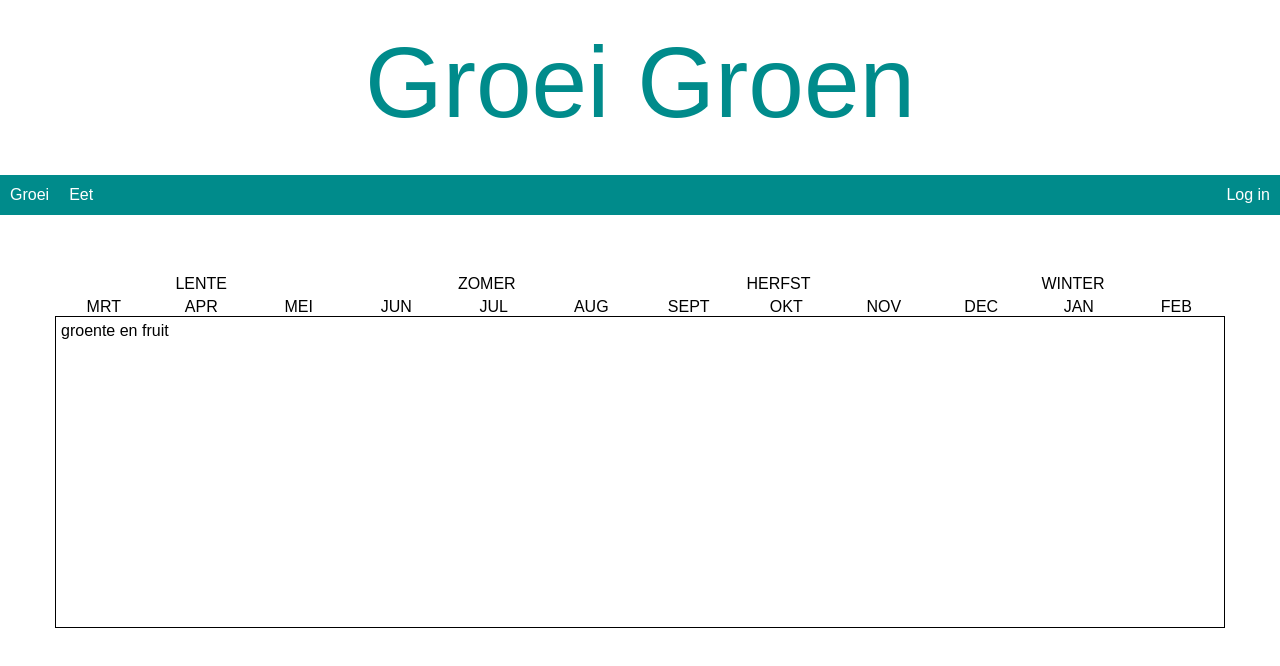
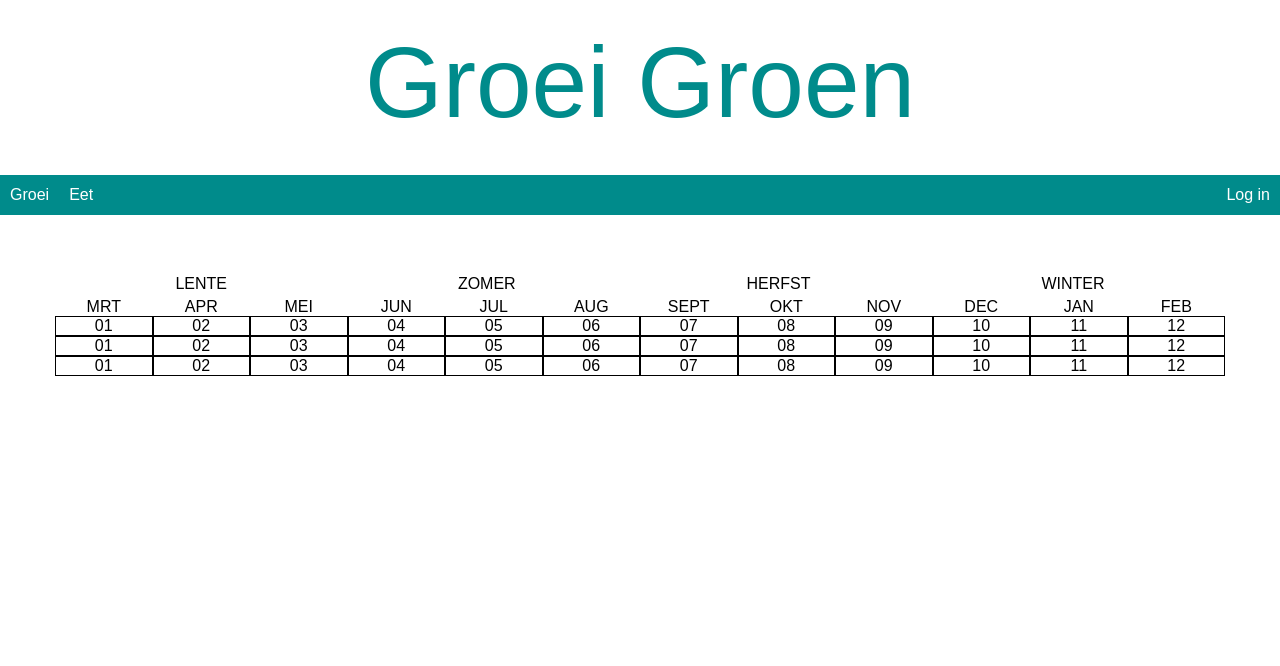
Before and after one commit to meriellesoeters/groei-groen, a React (Create React App) app: page / in a window 1280 px wide. Shown: the top 666 px of the page. Built offline with nearby package versions, Linux system fonts and the light colour scheme.

Commit message:
delete readme content

```diff
--- a/src/components/Calendar/Calendar.js
+++ b/src/components/Calendar/Calendar.js
@@ -3,14 +3,13 @@ import './styles.css';
 
 import { Seasons } from './Seasons';
 import { Months } from './Months';
+import { Food } from './Food';
 
 const Calendar = () => (
     <div className="calendarContainer">
         <Seasons/>
         <Months/>
-        <div className="seasonalContentContainer">
-            <text>groente en fruit</text>
-        </div>
+        <Food/>
     </div>
 );
 
--- a/src/components/Calendar/Food/Food.js
+++ b/src/components/Calendar/Food/Food.js
@@ -1,3 +1,34 @@
-/**
- * Created by merielle on 28-06-17.
- */
+import React from 'react';
+
+import './styles.css';
+// TODO change classNames to something better
+const Food = () => {
+    const veggies = ['tomaat', 'komkommer', 'paprika' ]
+
+    const foodsList = veggies.map(() => {
+        return (
+            <div className="foodContainer">
+                <div className="foodMonth">01</div>
+                <div className="foodMonth">02</div>
+                <div className="foodMonth">03</div>
+                <div className="foodMonth">04</div>
+                <div className="foodMonth">05</div>
+                <div className="foodMonth">06</div>
+                <div className="foodMonth">07</div>
+                <div className="foodMonth">08</div>
+                <div className="foodMonth">09</div>
+                <div className="foodMonth">10</div>
+                <div className="foodMonth">11</div>
+                <div className="foodMonth">12</div>
+            </div>
+        )
+    });
+
+    return (
+        <div className="seasonalContentContainer">
+            { foodsList }
+        </div>
+    )
+};
+
+export default Food;
--- a/src/components/Calendar/Food/index.js
+++ b/src/components/Calendar/Food/index.js
@@ -1,3 +1 @@
-/**
- * Created by merielle on 28-06-17.
- */
+export { default as Food } from './Food';
--- a/src/components/Calendar/Food/styles.css
+++ b/src/components/Calendar/Food/styles.css
@@ -1,19 +1,17 @@
-/* change to Food styles */
-
-.monthsListContainer {
-    height: 300px;
+.seasonalContentContainer {
+    /*padding: 5px;*/
+    /*border: 1px solid black;*/
     display: flex;
     flex-direction: column;
-    width: 90px;
-    margin-top: 30px;
-    float: left;
+    height: 300px;
 }
 
-.monthTextContainer {
-    /* when text items should align left instead of center use flex-grow instead of margin auto */
-    /*flex-grow: 1;*/
-    margin: auto;
+.foodContainer {
+    display: flex;
+    text-align: center;
 }
 
-.monthText {
+.foodMonth {
+    border: 1px solid black;
+    flex: 1 1 0;
 }
--- /dev/null
+++ b/src/components/Calendar/FoodNames/FoodNames.js
@@ -0,0 +1,3 @@
+/**
+ * Created by merielle on 28-06-17.
+ */
--- /dev/null
+++ b/src/components/Calendar/FoodNames/index.js
@@ -0,0 +1,3 @@
+/**
+ * Created by merielle on 28-06-17.
+ */
--- /dev/null
+++ b/src/components/Calendar/FoodNames/styles.css
@@ -0,0 +1,19 @@
+/* change to Food styles */
+
+.monthsListContainer {
+    height: 300px;
+    display: flex;
+    flex-direction: column;
+    width: 90px;
+    margin-top: 30px;
+    float: left;
+}
+
+.monthTextContainer {
+    /* when text items should align left instead of center use flex-grow instead of margin auto */
+    /*flex-grow: 1;*/
+    margin: auto;
+}
+
+.monthText {
+}
--- a/src/components/Calendar/Seasons/Seasons.js
+++ b/src/components/Calendar/Seasons/Seasons.js
@@ -4,7 +4,6 @@ import { seasons } from '../../../constants';
 import './styles.css';
 
 const Seasons = () => {
-
     const seasonsList = seasons.map((season, index) => {
         return (
             <div className='seasonTextContainer'>
--- a/src/components/Calendar/styles.css
+++ b/src/components/Calendar/styles.css
@@ -1,10 +1,3 @@
 .calendarContainer {
     padding: 5px;
 }
-
-.seasonalContentContainer {
-    padding: 5px;
-    border: 1px solid black;
-    display: flex;
-    height: 300px;
-}
```
Also changed, not shown: 1 other file (tests, documents, lock files or other folders).
